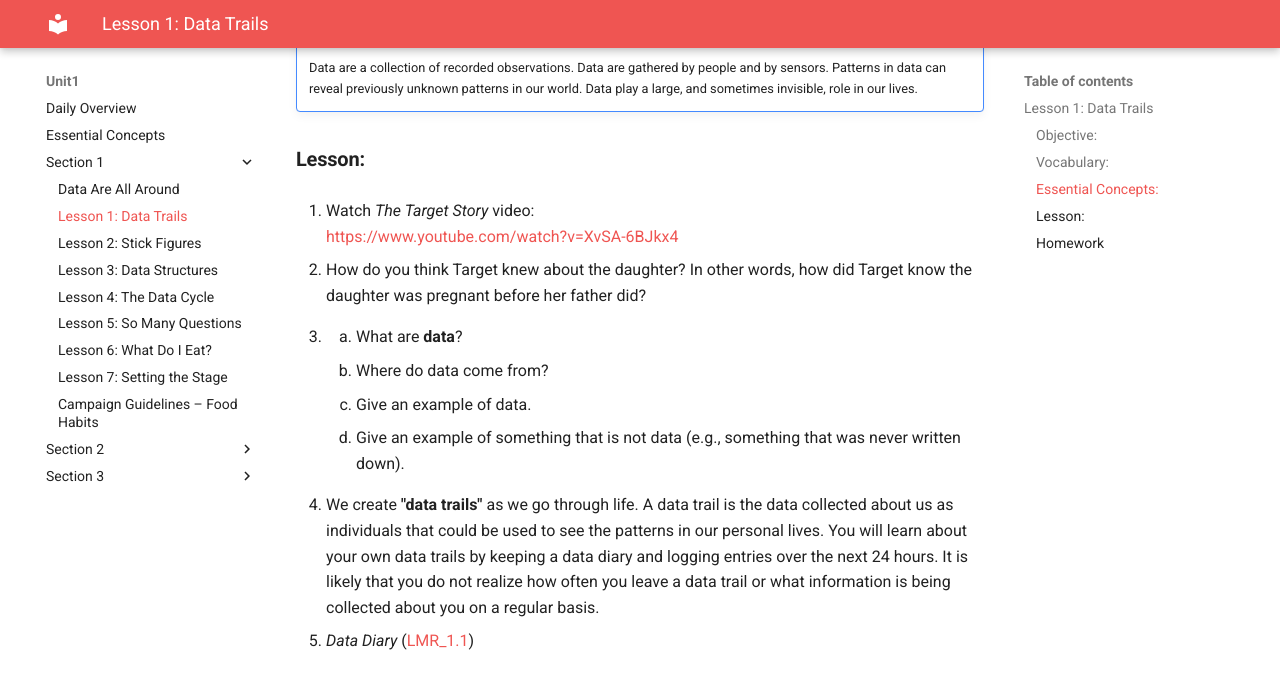
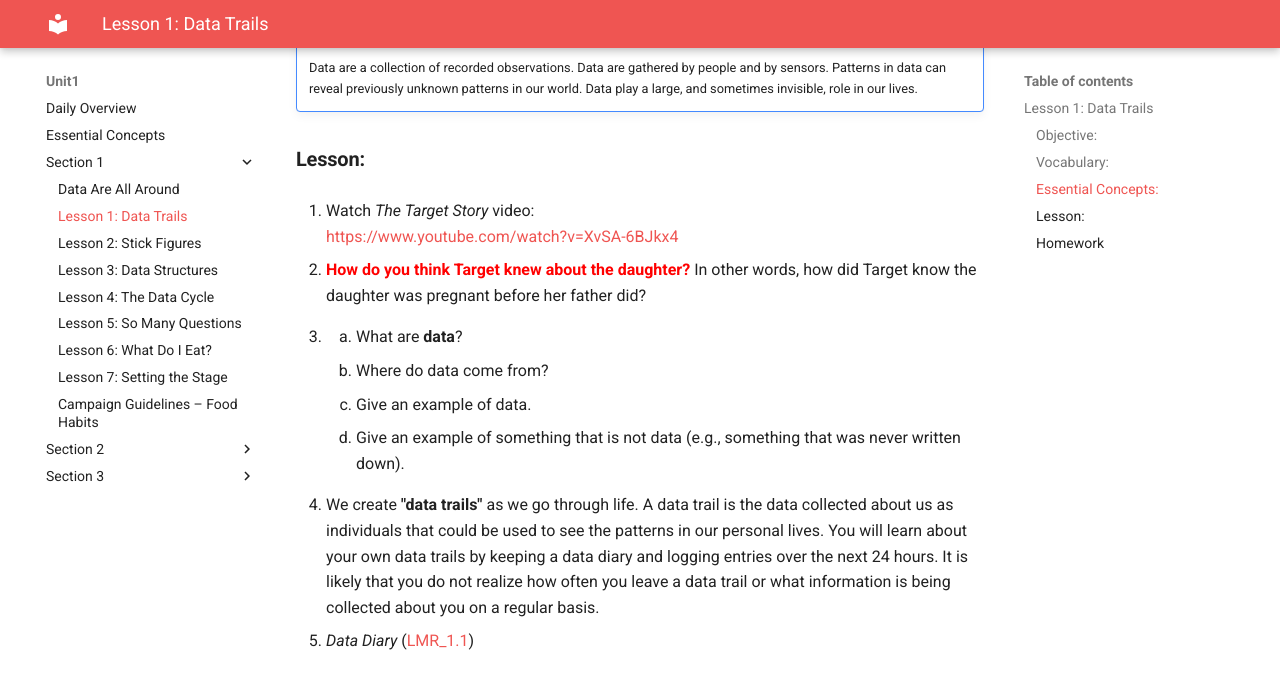
Before and after one commit to ThinkDataEd/student, an MkDocs documentation site: the page built from docs/unit1/lesson1.md, in a window 1280 px wide and 900 px high, scrolled down 528 px, cut to the strip 0-674 px from the top of the window. Built offline with MkDocs 1.6.1 and Material for MkDocs 9.7.7, drawn with Linux system fonts in a browser that asks for light colours.

Commit message:
Update lesson1.md
Code for bolding text in red font was included.

```diff
--- a/docs/unit1/lesson1.md
+++ b/docs/unit1/lesson1.md
@@ -18,7 +18,7 @@ data, observations, data trails, privacy
 1. Watch *The Target Story* video:<br>
     [https://www.youtube.com/watch?v=XvSA-6BJkx4](https://www.youtube.com/watch?v=XvSA-6BJkx4 "https://www.youtube.com/watch?v=XvSA-6BJkx4")
 
-2. How do you think Target knew about the daughter? In other words, how did Target know
+2. <strong style="color: red;">How do you think Target knew about the daughter?</strong> In other words, how did Target know
     the daughter was pregnant before her father did?
 
 3.
```
